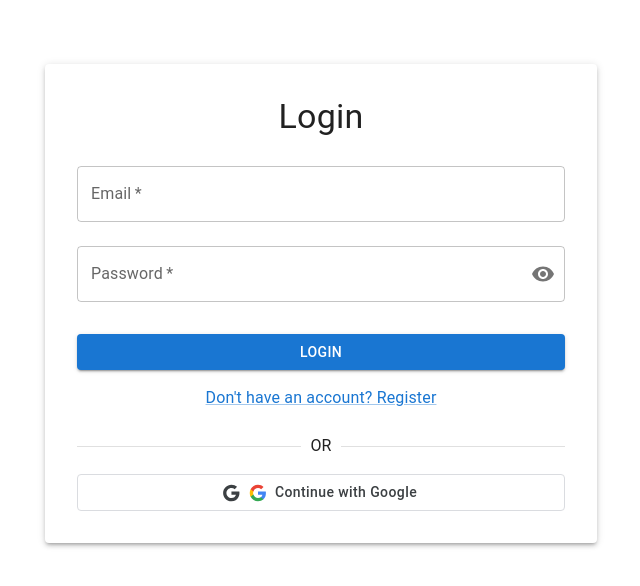
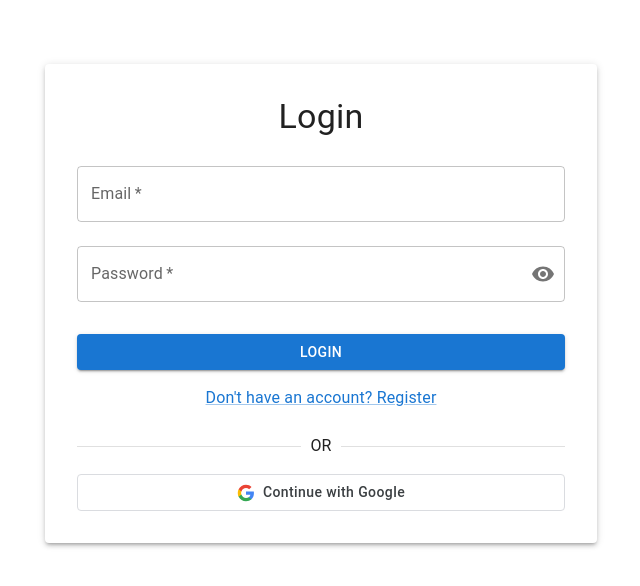
Before and after one commit to Sarthakhymen/AI-Digital-Twin-, a React (Create React App) app in the folder frontend/: page /login in a window 1280 px wide. Shown: the top 586 px of the page, without its empty margins (319-959 px from the left). Built offline with nearby package versions, Linux system fonts and the light colour scheme; no server answers.

Commit message:
fix: resolve blank login page by fixing GoogleIcon runtime error

```diff
--- a/frontend/src/components/GoogleSignIn.js
+++ b/frontend/src/components/GoogleSignIn.js
@@ -1,7 +1,6 @@
 import React from 'react';
 import { useGoogleLogin } from '@react-oauth/google';
 import { Button, Box } from '@mui/material';
-import GoogleIcon from '@mui/icons-material/Google';
 
 import api from '../services/api';
 
@@ -36,7 +35,6 @@ const GoogleSignIn = ({ onLoginSuccess, onLoginError }) => {
         fullWidth
         variant="outlined"
         onClick={() => login()}
-        startIcon={<GoogleIcon />}
         sx={{
           textTransform: 'none',
           borderColor: '#dadce0',
```
